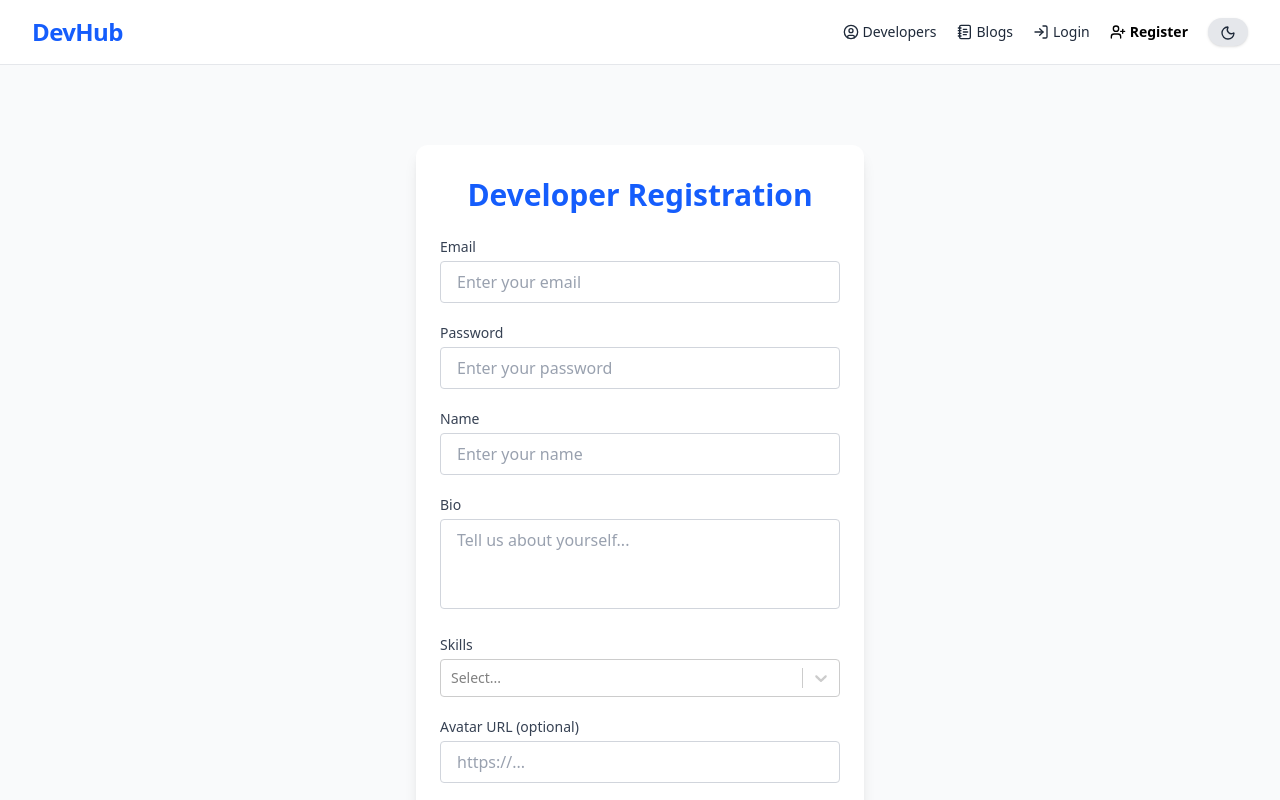
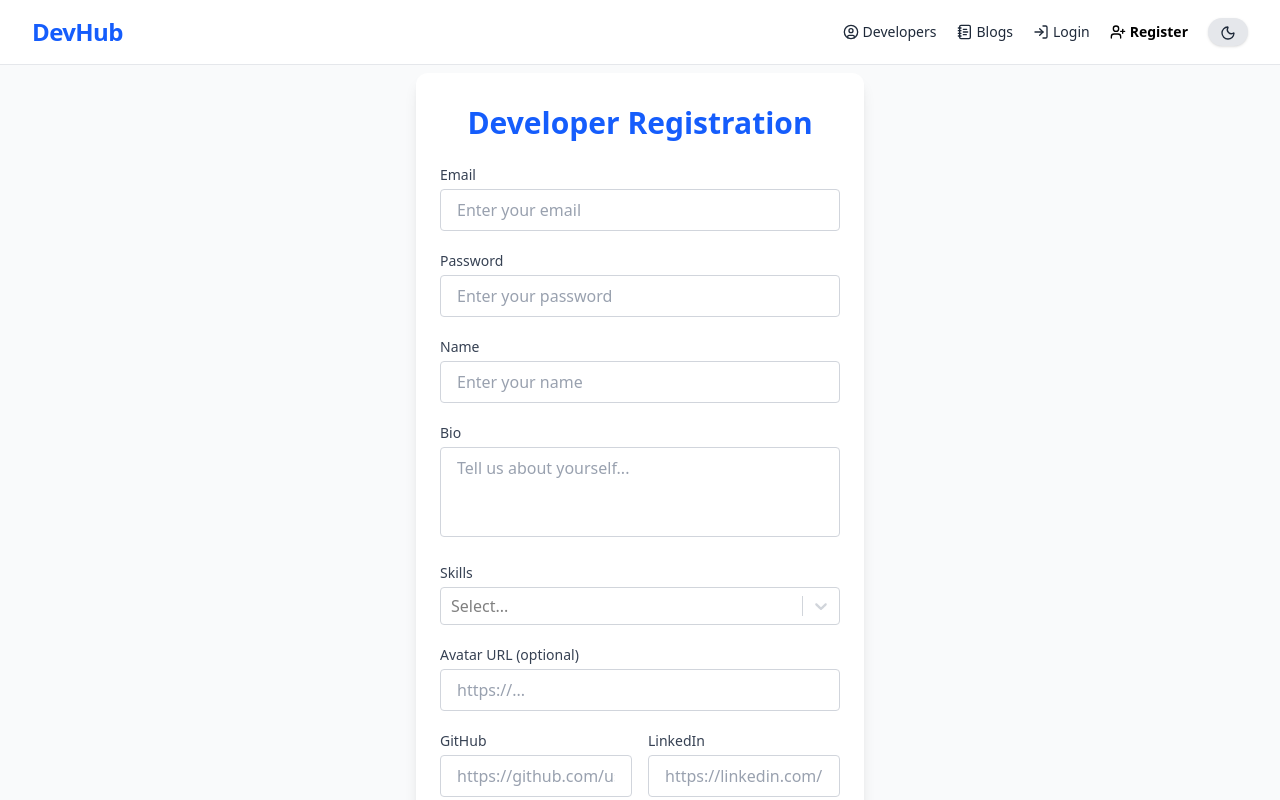
Before and after one commit to AnkitaSaha21/DevHub, a React (Vite) app: page /register in a window 1280 px wide. Shown: the top 800 px of the page. Built offline with nearby package versions, Linux system fonts and the light colour scheme; no server answers.

Commit message:
some changes done

```diff
--- a/src/pages/Login.jsx
+++ b/src/pages/Login.jsx
@@ -21,7 +21,7 @@ export default function Login() {
   };
 
   return (
-    <div className="min-h-[calc(100vh-4rem)] flex items-center justify-center px-4 py-10 sm:py-20 bg-gray-50 dark:bg-gray-900">
+    <div className="min-h-[calc(100vh-5rem)] flex items-center justify-center px-4 py-2 bg-gray-50 dark:bg-gray-900">
       <div className="w-full max-w-md bg-white dark:bg-gray-800 px-6 py-8 rounded-xl shadow-lg">
         <h2 className="text-3xl font-bold text-center mb-6 text-blue-600 dark:text-blue-400">
           Welcome Back to DevHub
--- a/src/pages/Register.jsx
+++ b/src/pages/Register.jsx
@@ -5,6 +5,7 @@ import { createUserWithEmailAndPassword } from "firebase/auth";
 import { auth } from "../firebase";
 import { addDevelopers } from "../features/developerSlice";
 import Select from "react-select";
+import { useTheme } from "../context/ThemeContext";
 
 export default function Register() {
   const {
@@ -16,6 +17,8 @@ export default function Register() {
 
   const dispatch = useDispatch();
   const navigate = useNavigate();
+
+  const { theme } = useTheme();;
 
   const skillsOptions = [
     { value: "React", label: "React" },
@@ -74,7 +77,7 @@ export default function Register() {
   };
 
   return (
-    <div className="min-h-[calc(100vh-4rem)] flex items-center justify-center px-4 py-10 sm:py-20 bg-gray-50 dark:bg-gray-900">
+    <div className="min-h-[calc(100vh-5rem)] flex items-center justify-center px-4 py-2  bg-gray-50 dark:bg-gray-900">
       <div className="w-full max-w-md bg-white dark:bg-gray-800 px-6 py-8 rounded-xl shadow-lg">
         <h2 className="text-3xl font-bold text-center mb-6 text-blue-600 dark:text-blue-400">
           Developer Registration
@@ -82,29 +85,56 @@ export default function Register() {
 
         <form onSubmit={handleSubmit(onSubmit)} className="space-y-5">
           {/* Email */}
-          <InputField label="Email" type="email" register={register} name="email" error={errors.email} required />
+          <InputField
+            label="Email"
+            type="email"
+            register={register}
+            name="email"
+            error={errors.email}
+            required
+          />
 
           {/* Password */}
-          <InputField label="Password" type="password" register={register} name="password" error={errors.password} required minLength={6} />
+          <InputField
+            label="Password"
+            type="password"
+            register={register}
+            name="password"
+            error={errors.password}
+            required
+            minLength={6}
+          />
 
           {/* Name */}
-          <InputField label="Name" register={register} name="name" error={errors.name} required />
+          <InputField
+            label="Name"
+            register={register}
+            name="name"
+            error={errors.name}
+            required
+          />
 
           {/* Bio */}
           <div>
-            <label className="block text-sm font-medium text-gray-700 dark:text-gray-300 mb-1">Bio</label>
+            <label className="block text-sm font-medium text-gray-700 dark:text-gray-300 mb-1">
+              Bio
+            </label>
             <textarea
               {...register("bio", { required: true })}
               placeholder="Tell us about yourself..."
               rows={3}
               className="w-full px-4 py-2 rounded border border-gray-300 dark:border-gray-700 bg-white dark:bg-gray-700 text-black dark:text-white placeholder-gray-400 dark:placeholder-gray-500 resize-none"
             />
-            {errors.bio && <p className="text-red-500 text-sm mt-1">Bio is required</p>}
+            {errors.bio && (
+              <p className="text-red-500 text-sm mt-1">Bio is required</p>
+            )}
           </div>
 
           {/* Skills */}
           <div>
-            <label className="block text-sm font-medium text-gray-700 dark:text-gray-300 mb-1">Skills</label>
+            <label className="block text-sm font-medium text-gray-700 dark:text-gray-300 mb-1">
+              Skills
+            </label>
             <Controller
               name="skills"
               control={control}
@@ -114,33 +144,71 @@ export default function Register() {
                   {...field}
                   isMulti
                   options={skillsOptions}
-                  className="text-sm"
                   classNamePrefix="react-select"
-                  theme={(theme) => ({
-                    ...theme,
+                  theme={(baseTheme) => ({
+                    ...baseTheme,
                     colors: {
-                      ...theme.colors,
-                      primary25: "#cbd5e1",
+                      ...baseTheme.colors,
+                      primary25: theme === "dark" ? "#334155" : "#cbd5e1",
                       primary: "#2563eb",
-                      neutral0: "#fff",
-                      neutral80: "#1f2937",
+                      neutral0: theme === "dark" ? "#1f2937" : "#fff",
+                      neutral80: theme === "dark" ? "#f1f5f9" : "#1f2937",
+                      neutral20: theme === "dark" ? "#475569" : "#d1d5db",
                     },
                   })}
+                  styles={{
+                    control: (base) => ({
+                      ...base,
+                      backgroundColor: theme === "dark" ? "#1f2937" : "#fff",
+                      color: theme === "dark" ? "#f1f5f9" : "#1f2937",
+                      borderColor: theme === "dark" ? "#475569" : "#d1d5db",
+                    }),
+                    menu: (base) => ({
+                      ...base,
+                      backgroundColor: theme === "dark" ? "#1f2937" : "#fff",
+                    }),
+                    multiValue: (base) => ({
+                      ...base,
+                      backgroundColor: theme === "dark" ? "#334155" : "#e2e8f0",
+                    }),
+                    multiValueLabel: (base) => ({
+                      ...base,
+                      color: theme === "dark" ? "#f1f5f9" : "#1f2937",
+                    }),
+                  }}
                 />
               )}
             />
+
             {errors.skills && (
-              <p className="text-red-500 text-sm mt-1">Please select at least one skill</p>
+              <p className="text-red-500 text-sm mt-1">
+                Please select at least one skill
+              </p>
             )}
           </div>
 
           {/* Avatar */}
-          <InputField label="Avatar URL (optional)" register={register} name="avatar" placeholder="https://..." />
+          <InputField
+            label="Avatar URL (optional)"
+            register={register}
+            name="avatar"
+            placeholder="https://..."
+          />
 
           {/* Social Links */}
           <div className="grid grid-cols-1 md:grid-cols-2 gap-4">
-            <InputField label="GitHub" register={register} name="github" placeholder="https://github.com/username" />
-            <InputField label="LinkedIn" register={register} name="linkedin" placeholder="https://linkedin.com/in/username" />
+            <InputField
+              label="GitHub"
+              register={register}
+              name="github"
+              placeholder="https://github.com/username"
+            />
+            <InputField
+              label="LinkedIn"
+              register={register}
+              name="linkedin"
+              placeholder="https://linkedin.com/in/username"
+            />
           </div>
 
           {/* Submit */}
@@ -157,17 +225,30 @@ export default function Register() {
 }
 
 // 📦 Reusable input component
-function InputField({ label, register, name, type = "text", error, required, minLength, placeholder = "" }) {
+function InputField({
+  label,
+  register,
+  name,
+  type = "text",
+  error,
+  required,
+  minLength,
+  placeholder = "",
+}) {
   return (
     <div>
-      <label className="block text-sm font-medium text-gray-700 dark:text-gray-300 mb-1">{label}</label>
+      <label className="block text-sm font-medium text-gray-700 dark:text-gray-300 mb-1">
+        {label}
+      </label>
       <input
         {...register(name, { required, minLength })}
         type={type}
         placeholder={placeholder || `Enter your ${label.toLowerCase()}`}
         className="w-full px-4 py-2 rounded border border-gray-300 dark:border-gray-700 bg-white dark:bg-gray-700 text-black dark:text-white placeholder-gray-400 dark:placeholder-gray-500"
       />
-      {error && <p className="text-red-500 text-sm mt-1">{label} is required</p>}
+      {error && (
+        <p className="text-red-500 text-sm mt-1">{label} is required</p>
+      )}
     </div>
   );
 }
```
